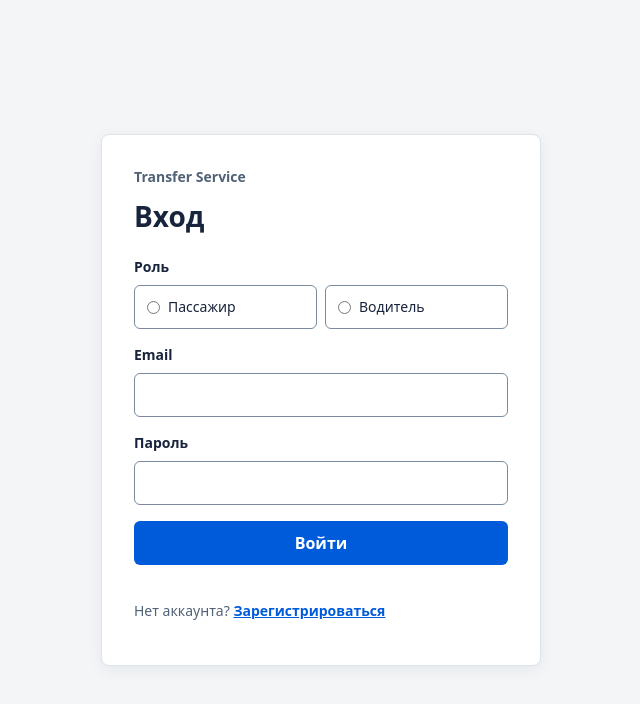
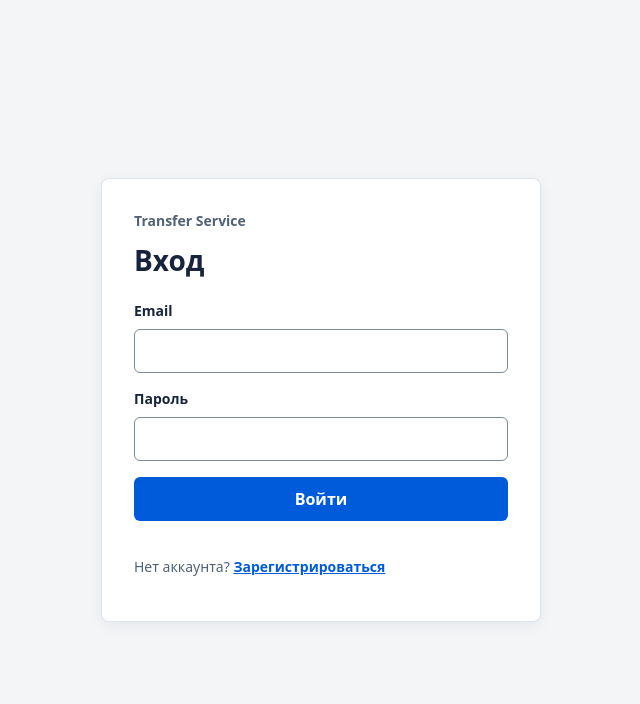
Before and after one commit to kotrvn/transfer-service, a Next.js app in the folder frontend/: page /login in a window 1280 px wide. Shown: the top 704 px of the page, without its empty margins (319-959 px from the left). Built offline with nearby package versions, Linux system fonts and the light colour scheme.

Commit message:
Use account role from JWT at sign-in

```diff
--- a/frontend/src/features/sign-in/index.tsx
+++ b/frontend/src/features/sign-in/index.tsx
@@ -4,16 +4,15 @@ import { useMutation } from "@tanstack/react-query";
 import { useRouter } from "next/navigation";
 import { type FormEvent, useRef, useState } from "react";
 
-import { readSession, roleLabels, type Role, useSession } from "../../entities/session";
+import { readSession, useSession } from "../../entities/session";
 import { api, loginErrorMessage } from "../../shared/api";
 import styles from "../../shared/ui/auth-form/auth-form.module.scss";
 
-type Errors = Partial<Record<"role" | "email" | "password", string>>;
+type Errors = Partial<Record<"email" | "password", string>>;
 
 export function SignInForm() {
   const router = useRouter();
   const setSession = useSession((state) => state.setSession);
-  const [role, setRole] = useState<Role>();
   const [errors, setErrors] = useState<Errors>({});
   const [message, setMessage] = useState("");
   const submitting = useRef(false);
@@ -39,13 +38,12 @@ export function SignInForm() {
     const email = emailInput.value.trim();
     const password = passwordInput.value;
     const nextErrors: Errors = {};
-    if (!role) nextErrors.role = "Выберите роль";
     if (!email || emailInput.validity.typeMismatch) nextErrors.email = "Введите корректный email";
     if (!password) nextErrors.password = "Введите пароль";
 
     setErrors(nextErrors);
     setMessage("");
-    if (!role || nextErrors.email || nextErrors.password) {
+    if (nextErrors.email || nextErrors.password) {
       const firstInvalid = Object.keys(nextErrors)[0];
       form.querySelector<HTMLInputElement>(`input[name="${firstInvalid}"]`)?.focus();
       return;
@@ -56,8 +54,6 @@ export function SignInForm() {
       const session = await mutateAsync({ email, password });
       if (!session) {
         setMessage("Не удалось проверить сессию. Попробуйте ещё раз");
-      } else if (session.role !== role) {
-        setMessage("Этот аккаунт зарегистрирован с другой ролью");
       } else {
         passwordInput.value = "";
         setSession(session);
@@ -73,35 +69,6 @@ export function SignInForm() {
 
   return (
     <form className={styles.form} method="post" onSubmit={submit} noValidate>
-      <fieldset
-        className={styles.roleGroup}
-        disabled={isPending}
-        aria-invalid={!!errors.role}
-        aria-describedby={errors.role ? "role-error" : undefined}
-      >
-        <legend className={styles.label}>Роль</legend>
-        <div className={styles.roles}>
-          {(Object.keys(roleLabels) as Role[]).map((option) => (
-            <label className={styles.role} key={option}>
-              <input
-                type="radio"
-                name="role"
-                value={option}
-                checked={role === option}
-                required
-                aria-describedby={errors.role ? "role-error" : undefined}
-                onChange={() => {
-                  setRole(option);
-                  setErrors((current) => ({ ...current, role: undefined }));
-                }}
-              />
-              {roleLabels[option]}
-            </label>
-          ))}
-        </div>
-        {errors.role && <p className={styles.error} id="role-error">{errors.role}</p>}
-      </fieldset>
-
       <div>
         <label className={styles.label} htmlFor="email">Email</label>
         <input
```
Also changed, not shown: 3 other files (tests, documents, lock files or other folders).
